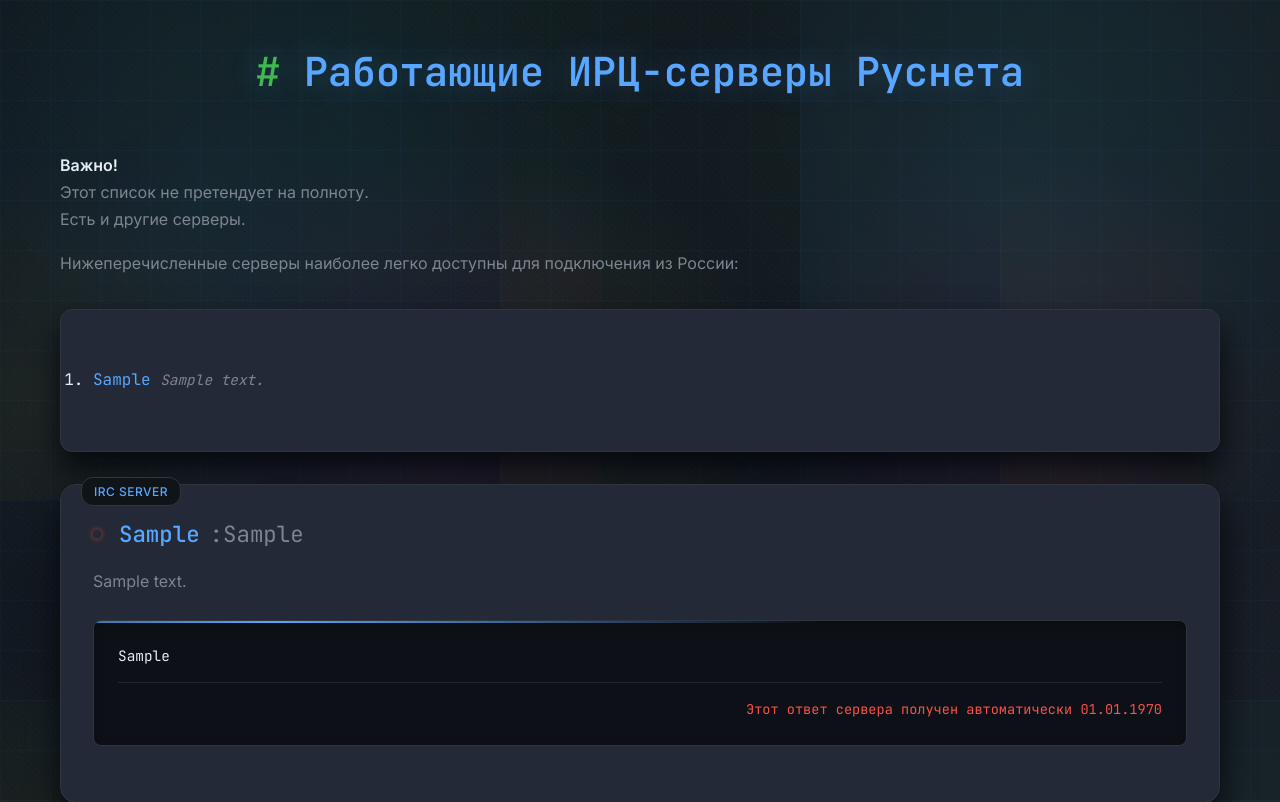
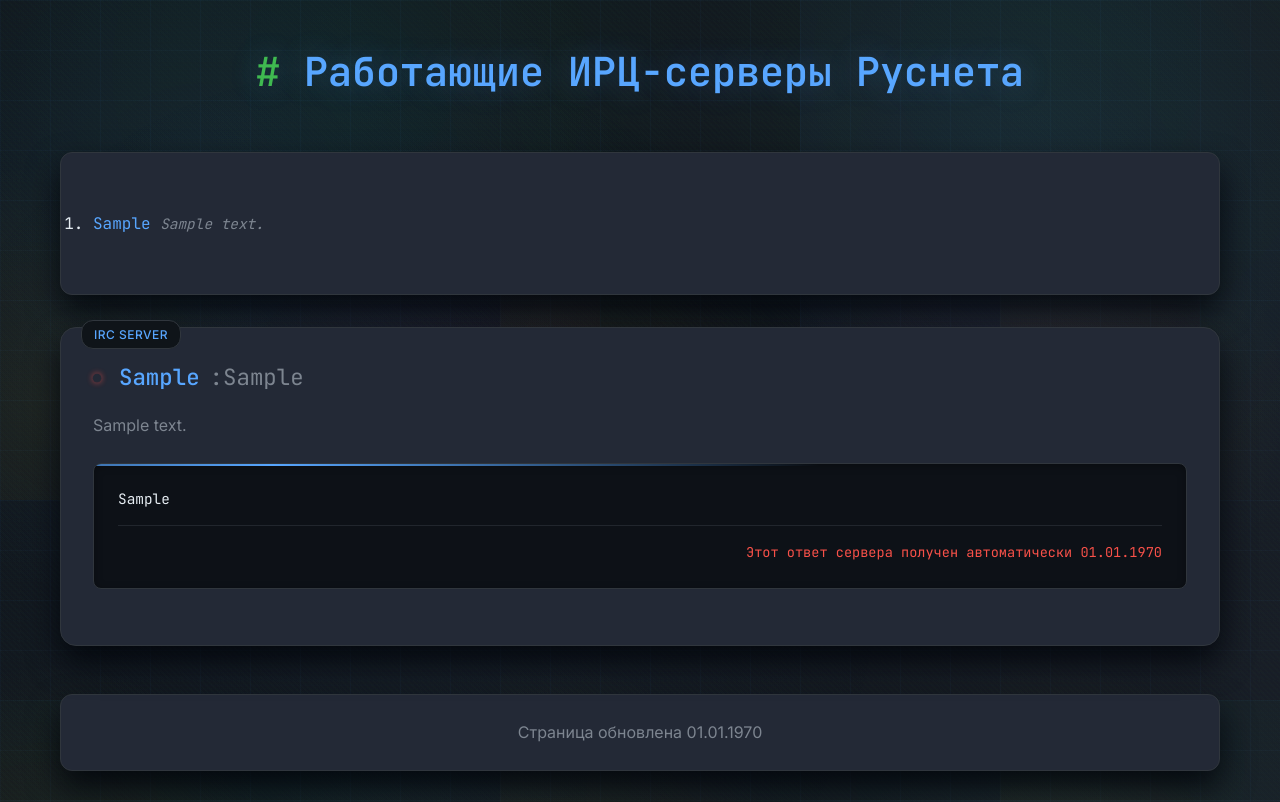
Before and after one commit to muromizm/irclist.ru, a PHP site: page / in a window 1280 px wide. Shown: the top 802 px of the page. Run offline with PHP 8.4, Linux system fonts and the light colour scheme; tables that the repository leaves empty or names only in its code hold one stand-in row (values such as "Sample post"); a stand-in replaces the project's code that opens the database connection; some libraries are stand-ins or nearby versions.

Commit message:
Убрал предисловие

```diff
--- a/index.php
+++ b/index.php
@@ -532,8 +532,6 @@ $updatedAt = max(array_column($items, 'updated_at'));
         <div class="container">
             <div class="server-list">
                 <h1>Работающие ИРЦ-серверы Руснета</h1>
-            <p><strong>Важно!</strong><br>Этот список не претендует на полноту.<br>Есть и другие серверы.</p>
-            <p>Нижеперечисленные серверы наиболее легко доступны для подключения из России:</p>
             <ol>
 
             <?php foreach ($items as $i => $item) { ?>
```
